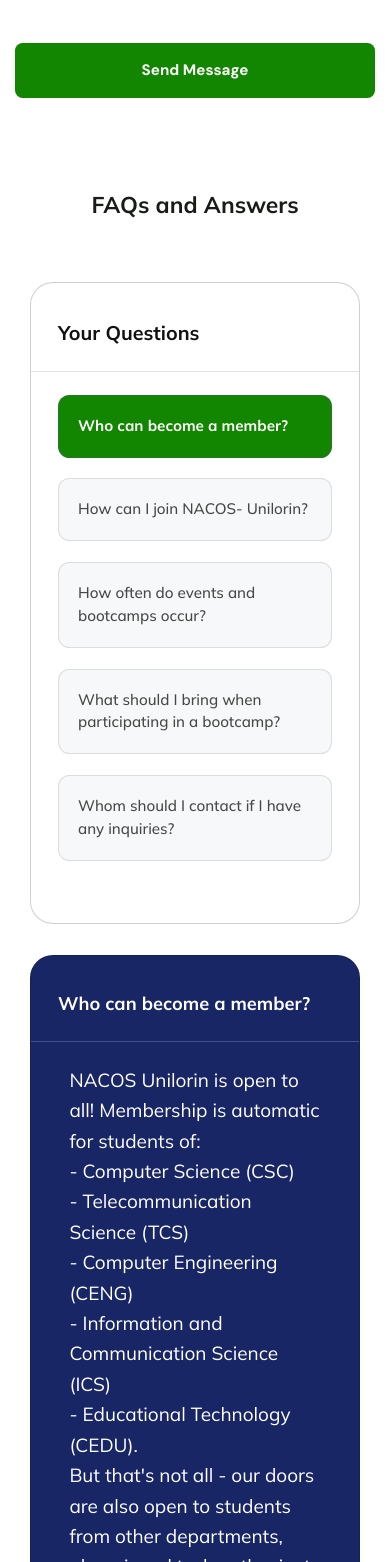
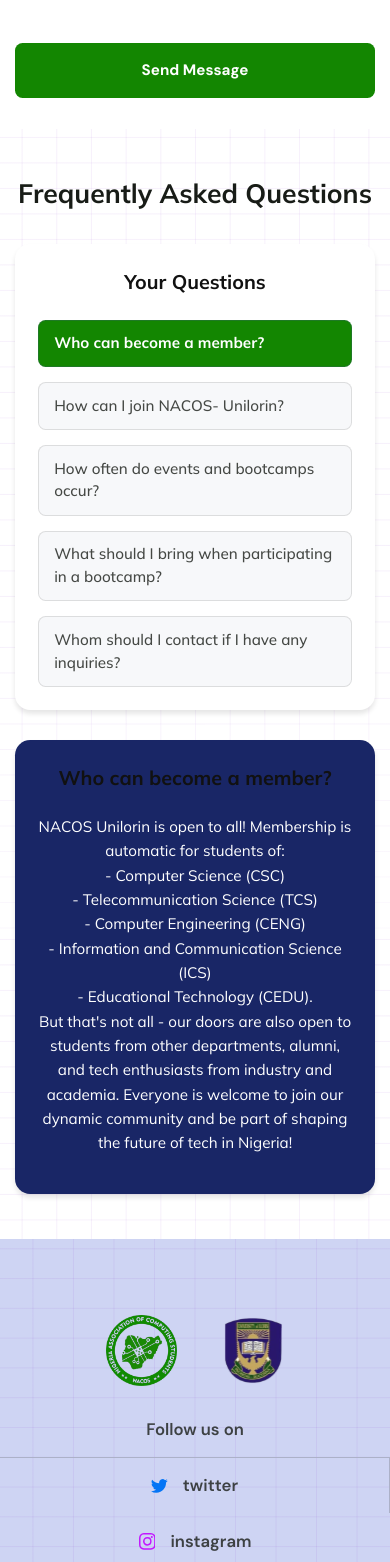
Before and after one commit to nacossuil/Uil-Nacos-Web, a React (Vite) app in the folder frontend/: page /contact in a window 390 px wide. Shown: the part 926-2488 px from the top of the page. Built offline with nearby package versions, Linux system fonts and the light colour scheme.

Commit message:
refactor(faqs): removed placeholder's with appropriate contents and properly appropriate styling.

```diff
--- a/frontend/src/components/Home/Section_2_3/sec2.jsx
+++ /dev/null
@@ -1,14 +0,0 @@
-
-import './sec2.css'
-import Values from '../../Shared/Values/Values'
-
-const Section_2_3 = () => {
-  return (
-    <section>
-
-      <Values />
-    </section>
-  )
-}
-
-export default Section_2_3;
--- a/frontend/src/components/Shared/FAQs/Faqs.jsx
+++ b/frontend/src/components/Shared/FAQs/Faqs.jsx
@@ -1,41 +1,48 @@
 import { useState } from 'react';
-import './faqs.css'
+import './faqs.css';
 import { FAQS } from './data';
+import grid from "@/assets/grid-bg.svg";
 
 const FAQs = () => {
-  const [activeFaqIndex, setActiveFaqIndex] = useState(0)
-
-
+    const [activeFaqIndex, setActiveFaqIndex] = useState(0);
 
     return (
-    <section>
+        <section
+            className="faqs-section"
+            style={{
+                backgroundImage: `url(${grid})`,
+                backgroundSize: 'cover',
+                backgroundRepeat: 'no-repeat',
+                backgroundAttachment: 'fixed'
+            }}
+        >
             <div className="faqs">
-        <h2>FAQs and Answers</h2>
+                <h2>Frequently Asked Questions</h2>
                 <div className='faqs-container'>
                     <div className='faqs-questions'>
-            <h3 >Your Questions</h3>
-            <hr></hr>
+                        <h3>Your Questions</h3>
                         <div className='faqs-questions-list'>
-              {
-                FAQS.map(({ question }, i) => (
-                  <button onClick={() => setActiveFaqIndex(i)} className={`${activeFaqIndex === i ? "active" : ""}`} key={question + i}>
+                            {FAQS.map(({ question }, i) => (
+                                <button
+                                    onClick={() => setActiveFaqIndex(i)}
+                                    className={`faq-question ${activeFaqIndex === i ? "active" : ""}`}
+                                    key={question + i}
+                                >
                                     {question}
                                 </button>
-                ))
-              }
+                            ))}
                         </div>
                     </div>
                     <div className='faqs-answers'>
-            <h3 >{FAQS[activeFaqIndex].question}</h3>
-            <hr className='line'></hr>
-            <p>
+                        <h3>{FAQS[activeFaqIndex].question}</h3>
+                        <div className="faq-answer">
                             {FAQS[activeFaqIndex].answer}
-            </p>
+                        </div>
                     </div>
                 </div>
             </div>
         </section>
-  )
+    );
 }
 
 export default FAQs;
--- a/frontend/src/components/Shared/FAQs/data.jsx
+++ b/frontend/src/components/Shared/FAQs/data.jsx
@@ -144,7 +144,7 @@
     <p>Have questions or need more information? Reach out to us through:</p>
     <p>
       - Email:{" "}
-      <a href="mailto:nacosunilorin@gmail.com">nacosunilorin@gmail.com</a>
+      <a href="mailto:nacossuil@gmail.com">nacosunilorin@gmail.com</a>
       <br />- Social Media: Send us a message on Facebook, Twitter, Instagram,
       or LinkedIn
     </p>
--- a/frontend/src/components/Shared/FAQs/faqs.css
+++ b/frontend/src/components/Shared/FAQs/faqs.css
@@ -1,163 +1,139 @@
-    * {
-    margin: 0;
-    padding: 0;
-    box-sizing: border-box;
+.faqs-section {
+    padding: 5rem 1rem;
 }
 
 .faqs {
-    max-width: 80rem;
-    margin: 3.875rem auto;
-    /* background: #f7f5f5; */
+    max-width: 1200px;
+    margin: 0 auto;
 }
 
 .faqs h2 {
     color: #181c17;
-    font-size: 2.25rem;
+    font-size: 2.5rem;
     font-weight: 700;
     text-align: center;
-    margin-bottom: 6.25rem;
+    margin-bottom: 3rem;
 }
 
 .faqs-container {
     display: flex;
     justify-content: space-between;
     gap: 2rem;
+}
 
-    /* align-items: center; */
+.faqs-questions,
+.faqs-answers {
+    flex-basis: calc(50% - 1rem);
+    background: #fff;
+    border-radius: 1rem;
+    box-shadow: 0 4px 6px rgba(0, 0, 0, 0.1);
+    overflow: hidden;
 }
 
 .faqs-questions {
-    background: #fff;
-    text-align: left;
-    padding: 2.25rem 0 2.75rem;
-    border: .0625rem solid rgba(17, 17, 17, 0.2);
-    border-radius: 1.5rem;
-    flex-basis: 50%;
+    padding: 2rem;
 }
 
-.faqs-questions>h3 {
+.faqs-questions > h3,
+.faqs-answers > h3 {
     color: #111111;
-    font-size: 1.75rem;
+    font-size: 1.5rem;
     font-weight: 700;
-    margin: 0 1.75rem;
-    /* padding-bottom: 1.5625rem;
-    border-bottom: .0625rem solid rgba(17, 17, 17, 0.2); */
+    margin-bottom: 1.5rem;
 }
 
-.faqs-questions .ans {
-    color: #fff;
-    font-size: 1.75rem;
-    font-weight: 700;
-    margin: 0 1.75rem;
+.faqs-questions-list {
+    display: flex;
+    flex-direction: column;
+    gap: 1rem;
 }
 
-.faqs-questions hr {
-    background: rgba(17, 17, 17, 0.12);
-    height: 0.0625rem;
-    margin-top: 1.5625rem;
-    margin-bottom: 1.5rem;
-    border: none;
-}
-
-.faqs-answers .line {
-    background: rgba(255, 255, 255, 0.2);
-    height: 0.0625rem;
-    margin-top: 1.5625rem;
-    margin-bottom: 1.5rem;
-    border: none;
-}
-
-.faqs-questions .faqs-questions-list {
-    margin: 0 1.75rem;
-}
-
-.faqs-questions-list button {
+.faq-question {
     color: rgba(24, 28, 23, 0.8);
     background: rgba(25, 38, 102, 0.03);
     font-weight: 500;
     text-align: left;
     width: 100%;
-    padding: 1.25rem;
-    margin-bottom: 1.375rem;
-    border-radius: 0.75rem;
-    border: 0.0625rem solid rgba(24, 28, 23, 0.12);
+    padding: 1rem 1.25rem;
+    border-radius: 0.5rem;
+    border: 1px solid rgba(24, 28, 23, 0.12);
     transition: all 0.3s ease-in-out;
     cursor: pointer;
 }
 
-.faqs-questions-list button:hover {
+.faq-question:hover {
     background: rgba(25, 38, 102, 0.1);
 }
 
-.faqs-questions-list .active {
+.faq-question.active {
     color: #fff;
     background: rgba(19, 134, 1, 1);
     font-weight: 700;
-    border: 0.0625rem solid rgba(93, 50, 227, 0.16);
-}
-
-.faqs-questions-list .active:hover {
-    background: rgba(19, 134, 1, 1);
-}
-
-
-/* Answers Section... */
-
-.faqs-answers p {
-    font-size: 1.25rem;
-    line-height: 2rem;
-    margin: 0 1.25rem;
+    border: 1px solid rgba(93, 50, 227, 0.16);
 }
 
 .faqs-answers {
     color: #fff;
     background: rgba(25, 38, 102, 1);
-    text-align: left;
-    padding: 2.25rem 0 2.75rem;
-    border: .0625rem solid rgba(17, 17, 17, 0.2);
-    border-radius: 1.5rem;
-    flex-basis: 50%;
+    padding: 2rem;
 }
 
-.faqs-answers>h3 {
-    font-size: 1.75rem;
-    font-weight: 700;
-    margin: 0 1.75rem;
+.faq-answer {
+    font-size: 1rem;
+    line-height: 1.6;
 }
 
-@media screen and (max-width:1280px) {
+.faq-answer p {
+    margin-bottom: 1rem;
+}
+
+.faq-answer h3 {
+    margin-top: 1.5rem;
+    margin-bottom: 0.5rem;
+    font-size: 1.25rem;
+}
+
+.faq-answer ul {
+    padding-left: 1.5rem;
+    margin-bottom: 1rem;
+}
+
+@media screen and (max-width: 1024px) {
     .faqs-container {
-        padding: 0rem 1rem;
+        flex-direction: column;
+    }
+
+    .faqs-questions,
+    .faqs-answers {
+        flex-basis: 100%;
+    }
+
+    .faqs h2 {
+        font-size: 2rem;
+        margin-bottom: 2rem;
+    }
+
+    .faqs-questions > h3,
+    .faqs-answers > h3 {
+        font-size: 1.3rem;
     }
 }
 
-
-@media screen and (max-width:1024px) {
-    .faqs-container {
-        flex-direction: column;
-        padding: 0rem 2rem  ;
+@media screen and (max-width: 480px) {
+    .faqs-section {
+        padding: 3rem 1rem;
     }
 
-    .faqs-answers >h3, .faqs-questions>h3   {
-        font-size: 1.3rem;
+    .faqs h2 {
+        font-size: 1.75rem;
     }
 
-
-    .faqs > h2 {
-        font-size: 1.8rem;
-        margin-bottom: 4rem;
+    .faqs-questions,
+    .faqs-answers {
+        padding: 1.5rem;
     }
 
+    .faq-question {
+        padding: 0.75rem 1rem;
+    }
 }
-
-@media screen and (max-width:425px) {
-    .faqs-answers >h3{
-        font-size: 1.2rem;
-    }
-
-    .faqs > h2 {
-        font-size: 1.5rem;
-        margin-bottom: 4rem;
-    }
-
-}
--- a/frontend/src/components/Shared/Values/Values.jsx
+++ b/frontend/src/components/Shared/Values/Values.jsx
@@ -23,6 +23,7 @@
 
 const Values = () => {
     return (
+        <section className="values-section">
             <div className="values">
                 {values.map(({ icon, title, text }) => (
                     <div key={title} className="value">
@@ -32,6 +33,7 @@
                     </div>
                 ))}
             </div>
+        </section>
     );
 };
 
--- a/frontend/src/components/Shared/Values/values.css
+++ b/frontend/src/components/Shared/Values/values.css
@@ -1,18 +1,28 @@
+.values-section {
+    padding-top: 3rem;
+    background-image: url('../../../assets/grid-bg.svg');
+    background-size: cover;
+    background-repeat: no-repeat;
+    background-position: center top;
+}
+
 .values {
     width: 100%;
-    margin: 3.75rem auto;
-    padding: 5.3125rem 6.25rem;
-    background: #f7f5f5;
+    padding: 0 6.25rem;
     display: grid;
     grid-template-columns: repeat(auto-fit, minmax(20rem, 1fr));
     gap: 1.5rem;
 }
 
 .value {
-    padding: 2rem 1.75rem 1.75rem;
+    padding: 0 1.75rem;
     border-radius: 1rem;
     box-shadow: 0 1.25rem 2rem .25rem rgba(0, 0, 0, 0.06);
+    background-color: #f7f5f5;
+}
 
+.value:hover {
+    background-color: rgba(19, 134, 1, 1);
 }
 
 .mr-0 {
@@ -21,6 +31,7 @@
 
 .value img {
     width: 3rem;
+    margin-top: 1.75rem;
     margin-bottom: 1rem;
 }
 
@@ -35,34 +46,30 @@
     color: rgba(24, 28, 23, 0.8);
     font-size: 1rem;
     font-weight: 400;
+    padding-bottom: 1.75rem;
 }
 
-@media screen and (max-width:768px) {
+@media screen and (max-width: 768px) {
     .values {
-        padding: 2rem;
+        padding: 0 2rem;
     }
 }
 
-@media screen and (max-width:645px) {
+@media screen and (max-width: 645px) {
     .value img {
         width: 2rem;
-
     }
 
     .value h4 {
-
         font-size: 1.2rem;
-
     }
 
     .value p {
-
         font-size: .9rem;
     }
-
 }
 
-@media screen and (max-width:425px) {
+@media screen and (max-width: 425px) {
     .values {
         grid-template-columns: 1fr;
     }
```
Also changed, not shown: frontend/src/components/Home/Section_2_3/sec2.css (deleted). Lines whose indentation alone changed are shown as unchanged.
